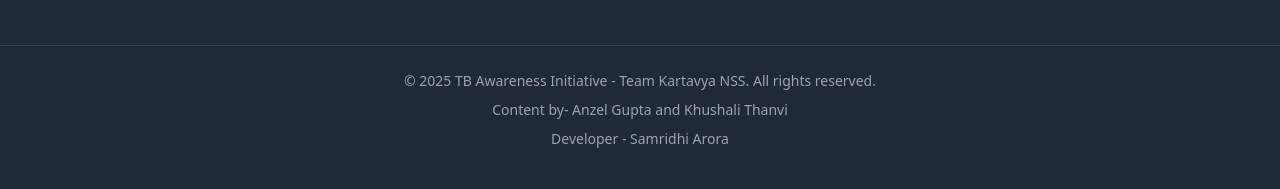
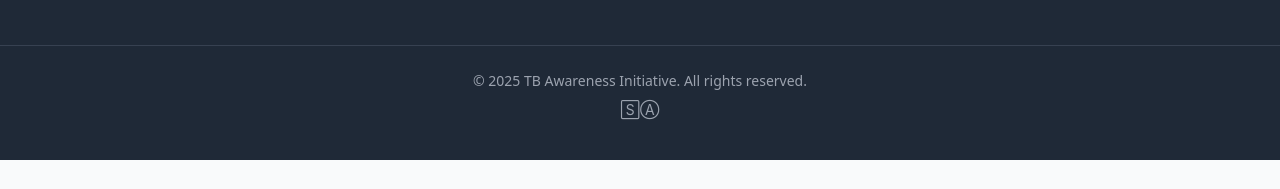
Before and after one commit to SamridhiArora/tb-website, a plain HTML site: page index.html in a window 1280 px wide. Shown: the part 6900-7089 px from the top of the page. After the commit the page ends 7060 px from the top, so only its background shows below. Drawn offline with nearby package versions, Linux system fonts and the light colour scheme.

Commit message:
removed developer Samridhi Arora name

```diff
--- a/index.html
+++ b/index.html
@@ -622,9 +622,8 @@
             </div>
 
             <div class="footer-bottom">
-                <p>&copy; 2025 TB Awareness Initiative - Team Kartavya NSS. All rights reserved.</p>
-                <p>Content by- Anzel Gupta and Khushali Thanvi</p>
-                <p> Developer - Samridhi Arora</p>
+                <p>&copy; 2025 TB Awareness Initiative. All rights reserved.</p>
+                <p>🅂Ⓐ</p>
             </div>
         </div>
     </footer>
```
